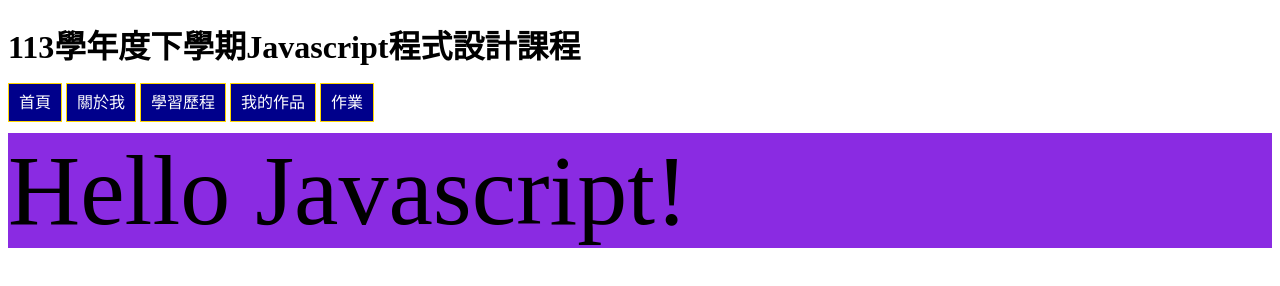
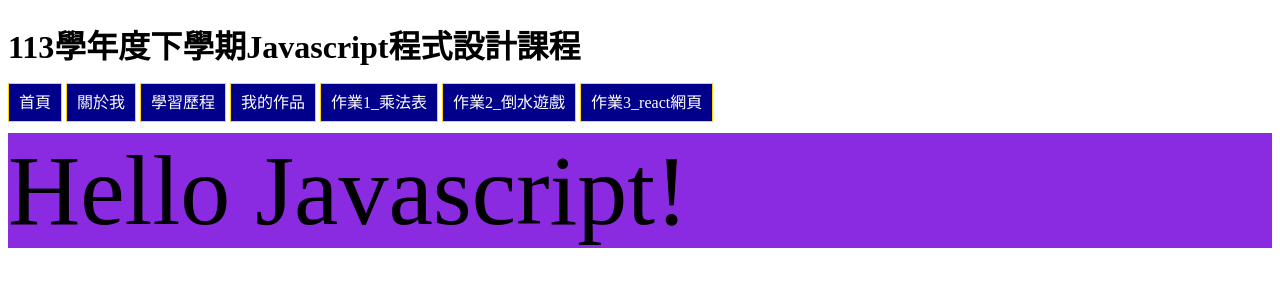
Before and after one commit to AbcZoe/20250320_JavaScript, a plain HTML site: page index.html in a window 1280 px wide. Drawn offline with Linux system fonts and the light colour scheme.

Commit message:
新添了其他作業的頁面

```diff
--- a/index.html
+++ b/index.html
@@ -23,7 +23,9 @@
         <a class="top_a" href="about.html">關於我</a>
         <a class="top_a" href="study.html">學習歷程</a>
         <a class="top_a" href="myproject.html">我的作品</a>
-        <a class="top_a" href="homework.html">作業</a>
+        <a class="top_a" href="homework.html">作業1_乘法表</a>
+        <a class="top_a" href="https://abczoe.github.io/JavaScript_WaterPuzzle/">作業2_倒水遊戲</a>
+        <a class="top_a" href="https://abczoe.github.io/AboutReact/">作業3_react網頁</a>
         <div style="font-size:100px; background-color:blueviolet;">
             Hello Javascript!
         </div>
```
Also changed, not shown: about.html (+1 -1 lines), homework.html (+1 -1 lines), myproject.html (+1 -1 lines), study.html (+1 -1 lines).
